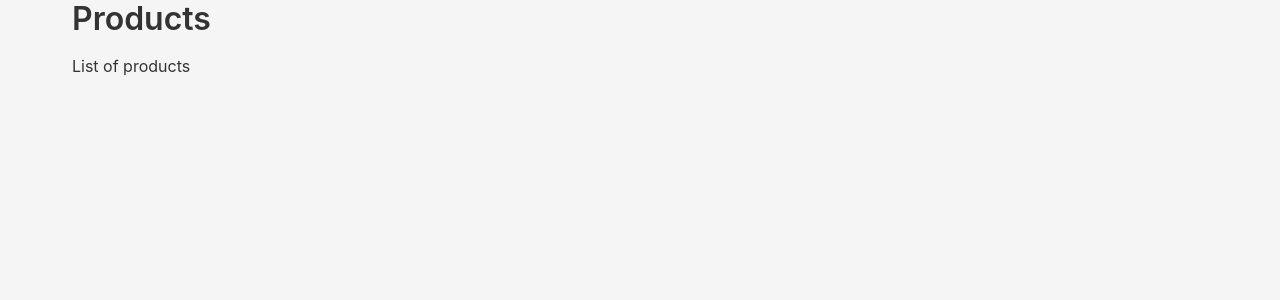
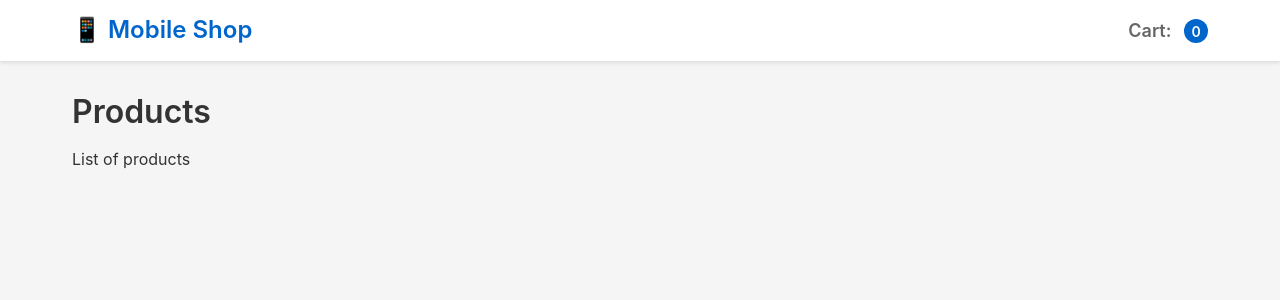
Before and after one commit to joralvmel/mobile-shop, a React (Vite) app: page / in a window 1280 px wide. Shown: the top 300 px of the page. Built offline with nearby package versions, Linux system fonts and the light colour scheme.

Commit message:
feat: add basic header component

```diff
--- a/src/App.tsx
+++ b/src/App.tsx
@@ -1,15 +1,19 @@
 import {BrowserRouter, Route, Routes} from "react-router-dom";
 import ProductListPage from "./pages/ProductListPage.tsx";
 import ProductDetailPage from "./pages/ProductDetailPage.tsx";
+import Header from "./components/layout/Header.tsx";
 
 function App() {
     return (
         <BrowserRouter>
             <div className="app">
-                <Routes>
-                    <Route path="/" element={<ProductListPage />} />
-                    <Route path="/product/:id" element={<ProductDetailPage />} />
-                </Routes>
+                <Header />
+                <main className="main-content">
+                    <Routes>
+                        <Route path="/" element={<ProductListPage />} />
+                        <Route path="/product/:id" element={<ProductDetailPage />} />
+                    </Routes>
+                </main>
             </div>
         </BrowserRouter>
     );
--- /dev/null
+++ b/src/components/layout/Header.scss
@@ -0,0 +1,47 @@
+@import '../../styles/abstracts/variables';
+@import '../../styles/abstracts/mixins';
+
+.header {
+  background:  $white;
+  box-shadow: $shadow-sm;
+  padding: $spacing-md 0;
+  position: sticky;
+  top: 0;
+  z-index: 100;
+
+  &__content {
+    @include flex-between;
+  }
+
+  &__logo {
+    h1 {
+      margin: 0;
+      font-size: $font-size-xl;
+      color: $primary-color;
+    }
+
+    &:hover {
+      opacity: 0.8;
+    }
+  }
+
+  &__cart {
+    font-size: $font-size-lg;
+    font-weight: 600;
+    color: $text-secondary;
+  }
+
+  &__cart-count {
+    display: inline-flex;
+    align-items: center;
+    justify-content: center;
+    background: $primary-color;
+    color: $white;
+    border-radius: 50%;
+    min-width: 24px;
+    height: 24px;
+    padding: 0 $spacing-xs;
+    font-size: $font-size-sm;
+    margin-left: $spacing-sm;
+  }
+}
--- /dev/null
+++ b/src/components/layout/Header.tsx
@@ -0,0 +1,22 @@
+import { Link } from 'react-router-dom';
+import './Header.scss';
+
+function Header() {
+    return (
+        <header className="header">
+            <div className="container">
+                <div className="header__content">
+                    <Link to="/" className="header__logo">
+                        <h1>📱 Mobile Shop</h1>
+                    </Link>
+
+                    <div className="header__cart">
+                        Cart:  <span className="header__cart-count">0</span>
+                    </div>
+                </div>
+            </div>
+        </header>
+    );
+}
+
+export default Header;
--- a/src/styles/main.scss
+++ b/src/styles/main.scss
@@ -15,3 +15,8 @@
   display:  flex;
   flex-direction:  column;
 }
+
+.main-content {
+  flex:  1;
+  padding: $spacing-xl 0;
+}
```
